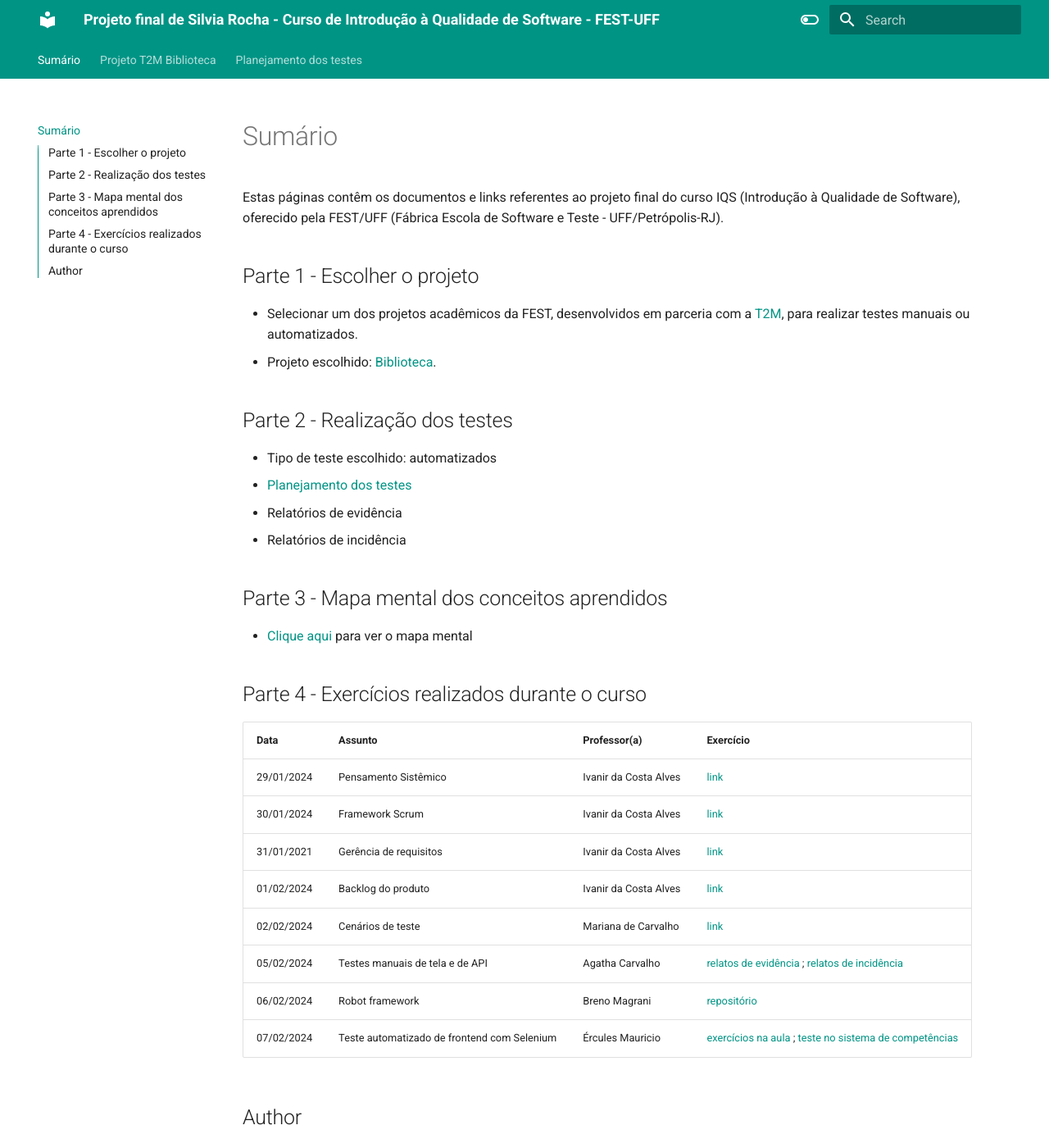
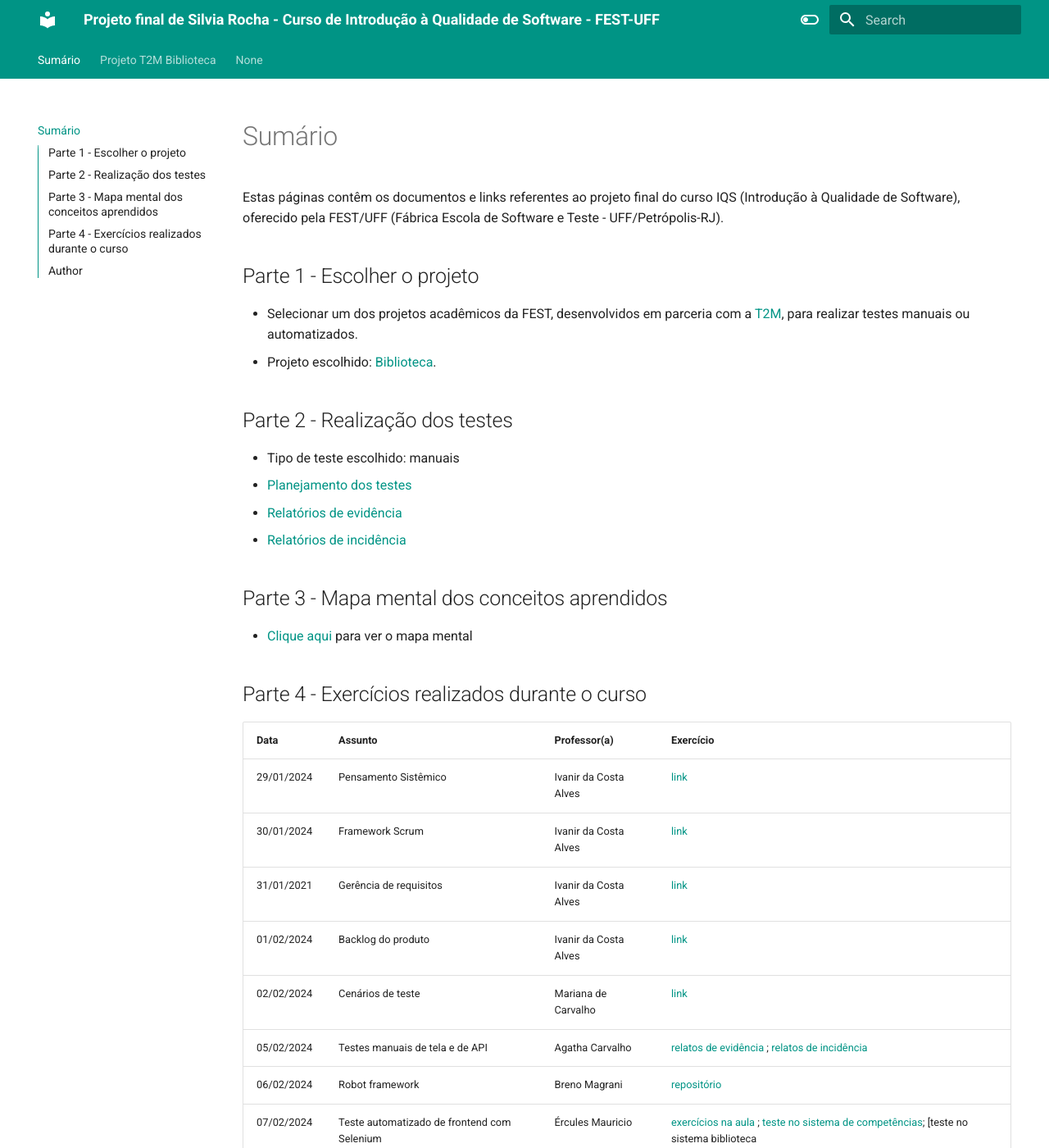
Before and after one commit to szalbuque/FEST-IQS-projetofinal, an MkDocs documentation site: the page built from docs/index.md, in a window 1280 px wide and 1400 px high. Shown: the whole window at 82% size. Built offline with MkDocs 1.6.1 and Material for MkDocs 9.7.7, drawn with Linux system fonts in a browser that asks for light colours.

Commit message:
atualiza index.md e deleta planejamentoteste.md

```diff
--- a/docs/index.md
+++ b/docs/index.md
@@ -9,10 +9,10 @@
 
 ## Parte 2 - Realização dos testes
 
-* Tipo de teste escolhido: automatizados
-* [Planejamento dos testes](planejamentotestes.md)
-* Relatórios de evidência
-* Relatórios de incidência
+* Tipo de teste escolhido: manuais
+* [Planejamento dos testes]()
+* [Relatórios de evidência]()
+* [Relatórios de incidência]()
 
 ## Parte 3 - Mapa mental dos conceitos aprendidos
 
@@ -29,7 +29,7 @@
 | 02/02/2024 | Cenários de teste | Mariana de Carvalho | [link](https://docs.google.com/spreadsheets/d/1692MXrjMJ3rVK-aAANgPFA7UMcNdbDCU/edit?usp=drive_link&ouid=117500417519071961542&rtpof=true&sd=true) |
 | 05/02/2024 | Testes manuais de tela e de API | Agatha Carvalho | [relatos de evidência](https://docs.google.com/document/d/1nfTgnv9PJox5rqcZG7WJW977y-MxDMGNyoHElaSPExA/edit?usp=sharing) ; [relatos de incidência](https://docs.google.com/document/d/1rOLVINnAxcUgo1bdhbi-gQjnCnVvS7Yw7nahFdFO5Gg/edit?usp=sharing)|
 | 06/02/2024 | Robot framework | Breno Magrani | [repositório](https://github.com/szalbuque/robot-exercises/tree/main)|
-| 07/02/2024 | Teste automatizado de frontend com Selenium | Ércules Mauricio | [exercícios na aula](https://github.com/szalbuque/robot-exercises/blob/7c2b19bc834f4124d322acd06b19a0342c0adaa7/aulaselenium.robot) ; [teste no sistema de competências](https://github.com/szalbuque/testes-automatizados-tela/blob/2b9b370aaa97b737a90171b4cd85d1f220988579/testacompetencia.robot)|
+| 07/02/2024 | Teste automatizado de frontend com Selenium | Ércules Mauricio | [exercícios na aula](https://github.com/szalbuque/robot-exercises/blob/7c2b19bc834f4124d322acd06b19a0342c0adaa7/aulaselenium.robot) ; [teste no sistema de competências](https://github.com/szalbuque/testes-automatizados-tela/blob/2b9b370aaa97b737a90171b4cd85d1f220988579/testacompetencia.robot); [teste no sistema biblioteca|(https://github.com/szalbuque/testes-automatizados-tela/blob/5815622c42b4b10ce8aa0bac94f85cd9b0e374f6/testacompetencia.robot)
 
 
 
```
Also changed, not shown: docs/planejamentotestes.md (deleted, +0 -17 lines).
